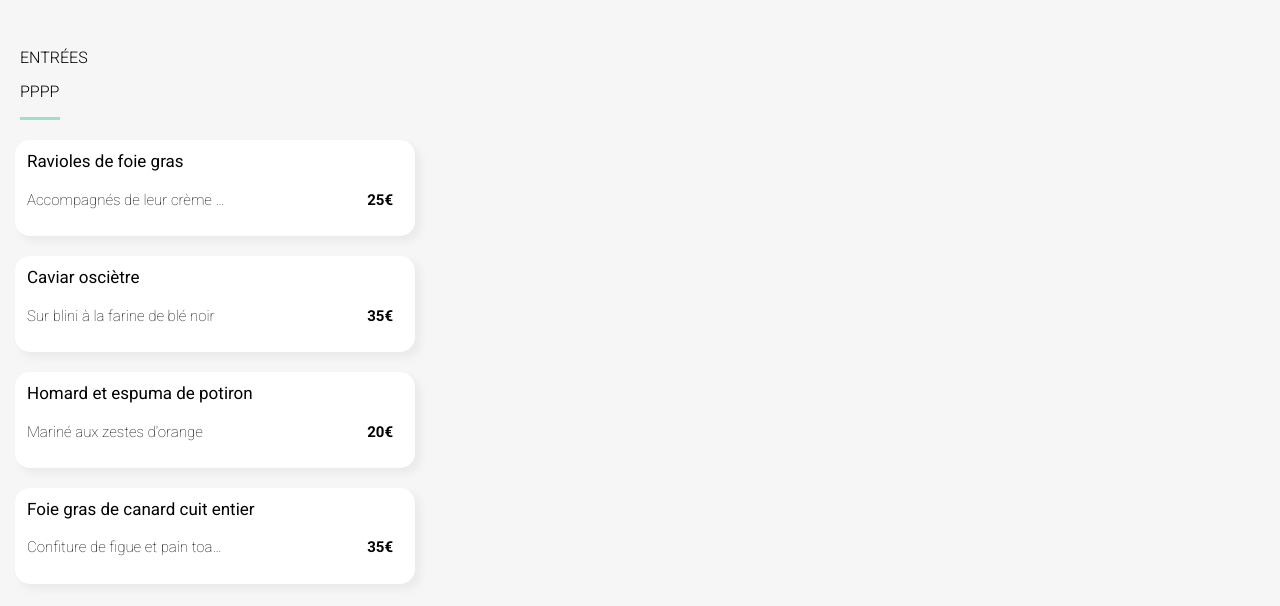
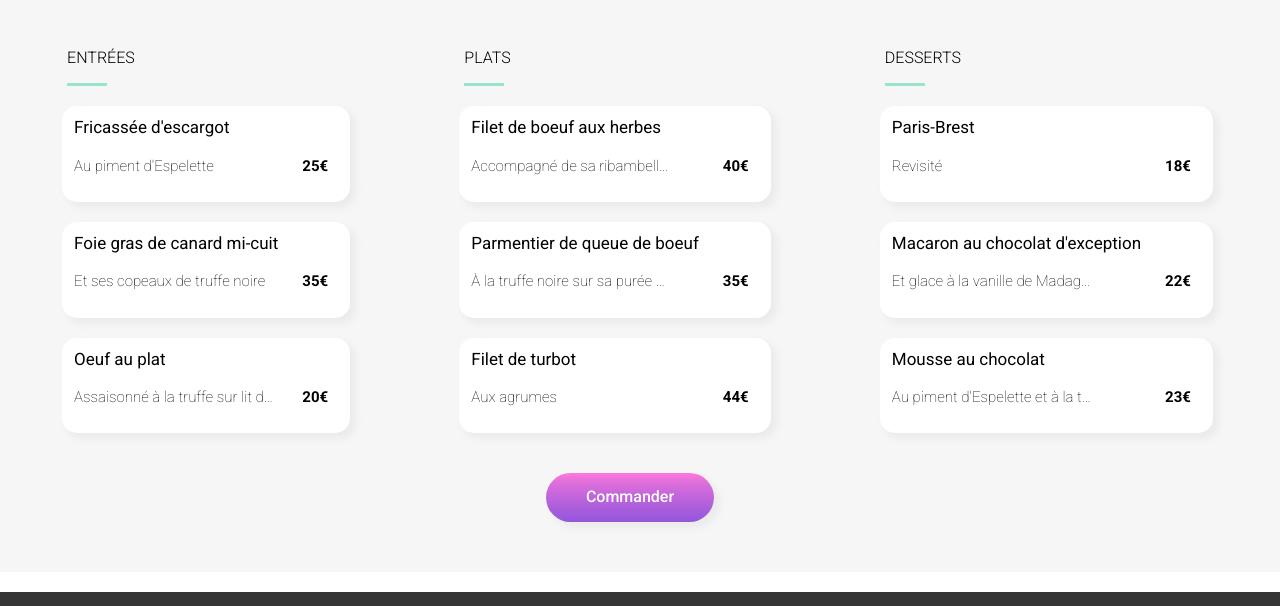
Before and after one commit to Nozgood/Projet-3, a website: page menu-note.html in a window 1280 px wide. Shown: the part 398-1004 px from the top of the page. Drawn offline with nearby package versions, Linux system fonts and the light colour scheme; a web font is replaced by a local one.

Commit message:
update anim check + debut media queries

```diff
--- a/menu-note.html
+++ b/menu-note.html
@@ -8,7 +8,7 @@
     <link rel="stylesheet" href="/node_modules/normalize.css/normalize.css">
     <script src="https://kit.fontawesome.com/66e150ed2b.js" crossorigin="anonymous"></script>
     <link href="https://fonts.googleapis.com/css2?family=Roboto:wght@100;300;400;500;700;900&family=Shrikhand&display=swap" rel="stylesheet">
-    <title>La note enchantée</title>
+    <title>La palette du goût</title>
 </head>
 <body>
     <!-- header -->
@@ -23,103 +23,122 @@
     <main>
         <!-- image de présentation du menu -->
         <div class="menu-background">
-            <img class="menu-background__image" src="images/restaurants/charonne.jpg" alt="image du menu du restaurant">
+            <img class="menu-background__image" src="images/restaurants/menilmontant.jpg" alt="image du menu du restaurant">
         </div>
         <!-- gestion du menu global -->
         <div class="menu">
             <div class="menu__header">
-                <h1 class="menu__header-titre">La note enchantée</h1>
+                <h1 class="menu__header-titre">La palette du goût</h1>
                 <i class="far fa-heart menu__header-icone"></i>
                 <i class="fas fa-heart menu__header-icone--full"></i>
             </div>
+            <div class="menu__card-all">
             <div class="menu__card--entree">
                 <div class="menu__card-titre">
                     <p>Entrées</p>
-                    <p class="menu__card-titre--underline">pppp</p>
                 </div>
                 <div class="menu__card-item">
                     <div class="menu__card-item-texte">
-                        <h3>Ravioles de foie gras</h3>
-                        <p>Accompagnés de leur crème à la truffe</p>
+                        <h3>Fricassée d'escargot</h3>
+                        <p>Au piment d'Espelette </p>
                     </div>
                     <p class="menu__card-item-prix">25€</p>
+                    <div class="menu__card-item--anim">
+                    <i class="fas fa-check-circle menu__card-item--anim-check"></i>
+                </div>
                 </div>
                 <div class="menu__card-item">
                     <div class="menu__card-item-texte">
-                        <h3>Caviar osciètre</h3>
-                        <p>Sur blini à la farine de blé noir</p>
+                        <h3>Foie gras de canard mi-cuit</h3>
+                        <p>Et ses copeaux de truffe noire</p>
                     </div>
                     <p class="menu__card-item-prix">35€</p>
+                    <div class="menu__card-item--anim">
+                        <i class="fas fa-check-circle menu__card-item--anim-check"></i>
+                    </div>
                 </div>
                 <div class="menu__card-item">
                     <div class="menu__card-item-texte">
-                        <h3>Homard et espuma de potiron</h3>
-                        <p>Mariné aux zestes d'orange</p>
+                        <h3>Oeuf au plat</h3>
+                        <p>Assaisonné à la truffe sur lit de caviar</p>
                     </div>
                     <p class="menu__card-item-prix">20€</p>
-                </div>
-                <div class="menu__card-item">
-                    <div class="menu__card-item-texte">
-                        <h3>Foie gras de canard cuit entier</h3>
-                        <p>Confiture de figue et pain toasté</p>
+                    <div class="menu__card-item--anim">
+                        <i class="fas fa-check-circle menu__card-item--anim-check"></i>
                     </div>
-                    <p class="menu__card-item-prix">35€</p>
                 </div>
             </div>
             <div class="menu__card--plat">
                 <div class="menu__card-titre">
                     <p>Plats</p>
-                    <p class="menu__card-titre--underline">pppp</p>
                 </div>
                 <div class="menu__card-item">
                     <div class="menu__card-item-texte">
-                        <h3>Noix de coquilles Saint-Jacques</h3>
-                        <p>Sur lit de purée de céleri-rave</p>
+                        <h3>Filet de boeuf aux herbes</h3>
+                        <p>Accompagné de sa ribambelle de légumes</p>
                     </div>
                     <p class="menu__card-item-prix">40€</p>
+                    <div class="menu__card-item--anim">
+                        <i class="fas fa-check-circle menu__card-item--anim-check"></i>
+                    </div>
                 </div>
                 <div class="menu__card-item">
                     <div class="menu__card-item-texte">
-                        <h3>Langoustine poêlée</h3>
-                        <p>Purée de patate douce</p>
+                        <h3>Parmentier de queue de boeuf</h3>
+                        <p>À la truffe noire sur sa purée de panais</p>
                     </div>
                     <p class="menu__card-item-prix">35€</p>
+                    <div class="menu__card-item--anim">
+                        <i class="fas fa-check-circle menu__card-item--anim-check"></i>
+                    </div>
                 </div>
                 <div class="menu__card-item">
                     <div class="menu__card-item-texte">
-                        <h3>Mijoté de queue de boeuf </h3>
-                        <p>Et riz sauvage aux zestes de citron</p>
+                        <h3>Filet de turbot</h3>
+                        <p>Aux agrumes</p>
                     </div>
                     <p class="menu__card-item-prix">44€</p>
+                    <div class="menu__card-item--anim">
+                        <i class="fas fa-check-circle menu__card-item--anim-check"></i>
+                    </div>
                 </div>
             </div>
             <div class="menu__card--dessert">
                 <div class="menu__card-titre">
                     <p>Desserts</p>
-                    <p class="menu__card-titre--underline">pppp</p>
                 </div>
                 <div class="menu__card-item">
                     <div class="menu__card-item-texte">
-                        <h3>Macaron noisette et chocolat</h3>
-                        <p>Glace au caramel brun et sel de Guérande</p>
+                        <h3>Paris-Brest</h3>
+                        <p>Revisité</p>
                     </div>
                     <p class="menu__card-item-prix">18€</p>
+                    <div class="menu__card-item--anim">
+                        <i class="fas fa-check-circle menu__card-item--anim-check"></i>
+                    </div>
                 </div>
                 <div class="menu__card-item">
                     <div class="menu__card-item-texte">
-                        <h3>Baba au rhum revisité </h3>
-                        <p>Avec son coulis de citron</p>
+                        <h3>Macaron au chocolat d'exception </h3>
+                        <p>Et glace à la vanille de Madagascar</p>
                     </div>
                     <p class="menu__card-item-prix">22€</p>
+                    <div class="menu__card-item--anim">
+                        <i class="fas fa-check-circle menu__card-item--anim-check"></i>
+                    </div>
                 </div>
                 <div class="menu__card-item">
                     <div class="menu__card-item-texte">
-                        <h3>Tarte au citron meringuée</h3>
-                        <p>Déstructurée</p>
+                        <h3>Mousse au chocolat </h3>
+                        <p>Au piment d'Espelette et à la truffe noire</p>
                     </div>
                     <p class="menu__card-item-prix">23€</p>
+                    <div class="menu__card-item--anim">
+                        <i class="fas fa-check-circle menu__card-item--anim-check"></i>
+                    </div>
                 </div>
             </div>
+        </div>
             <div class="menu__bouton-cadre">
                 <button class="menu__bouton">
                     <p class="menu__bouton-titre">Commander</p>
--- a/sass/main.scss
+++ b/sass/main.scss
@@ -5,3 +5,4 @@
 @import "utils/variables";
 @import "utils/mixin";
 @import "pages/menu";
+@import "utils/media-queries";
--- a/sass/pages/_menu.scss
+++ b/sass/pages/_menu.scss
@@ -84,6 +84,8 @@ main {
         }
 
         &-item {
+            position: relative;
+            overflow: hidden;
             background-color: white;
             display: flex;
             justify-content: space-between;
@@ -127,15 +129,15 @@ main {
             }
             &--anim {
                 height: 66px;
-                width: 0%;
+                width: 20%;
                 position: absolute;
-                right: 20px;
+                right: -68px;
                 background-color: $color-tertiary;
                 border-radius: 0 15px 15px 0;
                 display: flex;
                 justify-content: center;
                 align-items: center;
-                opacity: 0;
+
                 transition: all 600ms;
 
                 &-check {
@@ -157,32 +159,13 @@ main {
                 }
                 .menu__card-item--anim {
                     opacity: 1;
-                    width: 18%;
+                    transform: translateX(-68px);
                 }
                 .menu__card-item--anim-check {
                     opacity: 1;
                     transform: rotate(360deg);
-                }
-            }
-            @include mini-mobile {
-
-                &-texte {
-
-                    h3 {
-                        width: 180px;
-                    }
-                }
-                &:hover {
-                    .menu__card-item-texte h3 {
-                        width: 150px;
-                    }
-                }
-            }
-            @include desktop {
-                &:hover {
-                    .menu__card-item-prix {
-                        margin-right: 200px;
-                    }
+                    transition-delay: 100ms;
+                    transition-property: transform;
                 }
             }
         }
@@ -197,23 +180,6 @@ main {
         &--dessert {
 
             @include animation-menu(2s);
-        }
-
-        @include desktop {
-            &-all {
-                display: flex;
-                flex-direction: column;
-                align-items: center;
-                justify-content: center;
-            }
-            &-item {
-                width: 400px;
-
-                &--anim {
-                    position: absolute;
-                    right: 313px;
-                }
-            }
         }
     }
 
--- /dev/null
+++ b/sass/utils/_media-queries.scss
@@ -0,0 +1,41 @@
+@import "../utils/mixin";
+@import "../utils/variables";
+
+// C'est ici que se modifient les media queries (breakpoint gérés dans un mixin)
+
+@include desktop {
+    .menu {
+        &__card {
+
+            &-item {
+                &--anim {
+                    right: -71px;
+                }
+            }
+            &-all {
+                display: flex;
+                justify-content: space-around;
+            }
+        }
+    }
+}
+
+@include mini-mobile {
+    .menu {
+        &__card {
+
+            &-item {
+                &-texte {
+                    h3 {
+                        width: 180px;
+                    }
+                }
+            }
+            &:hover {
+                .menu__card-item-texte h3 {
+                    width: 150px;
+                }
+            }
+        }
+    }
+}
```
Also changed, not shown: menu-delice.html (+50 -24 lines), menu-française.html (+50 -24 lines), style/style.css, 1 other file.
